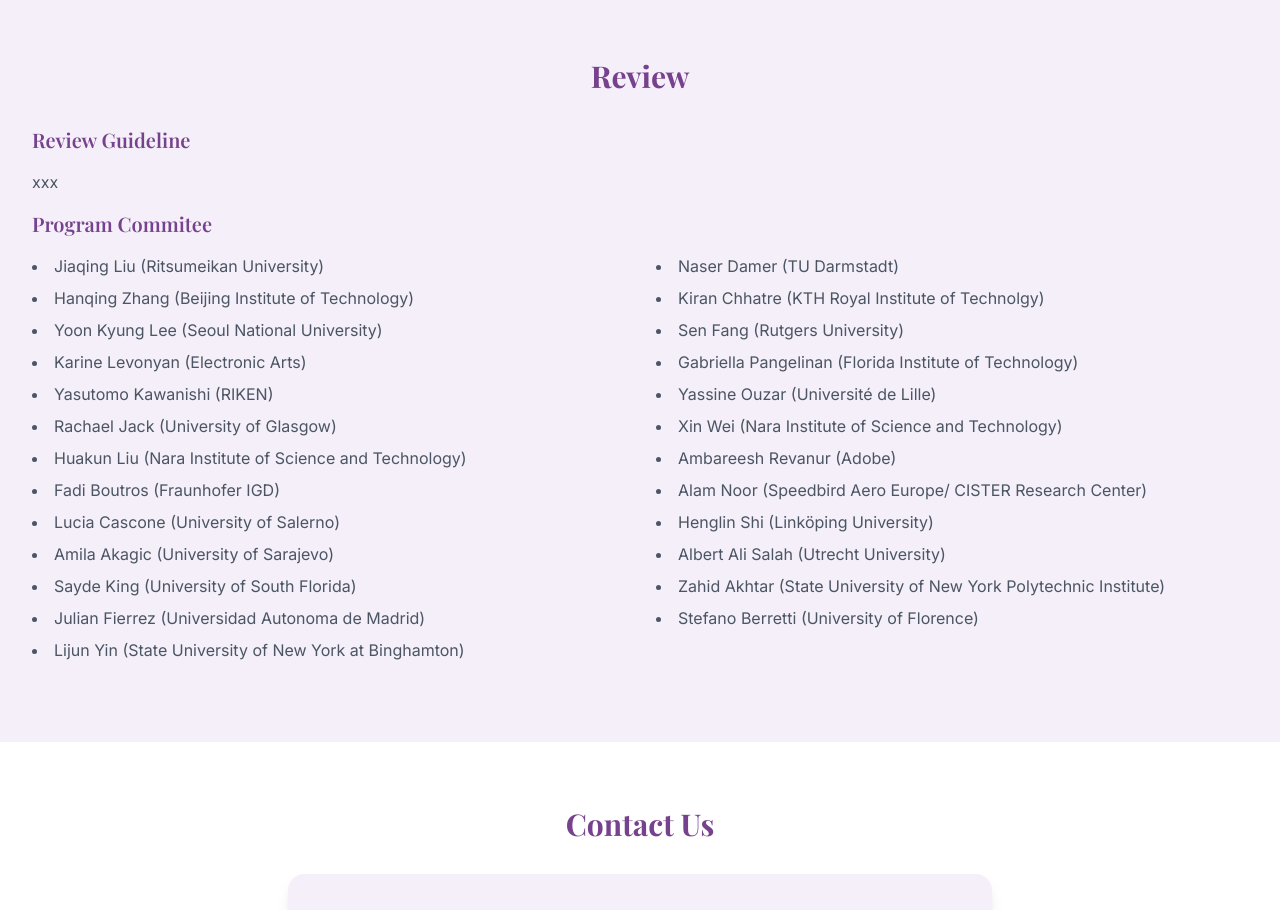
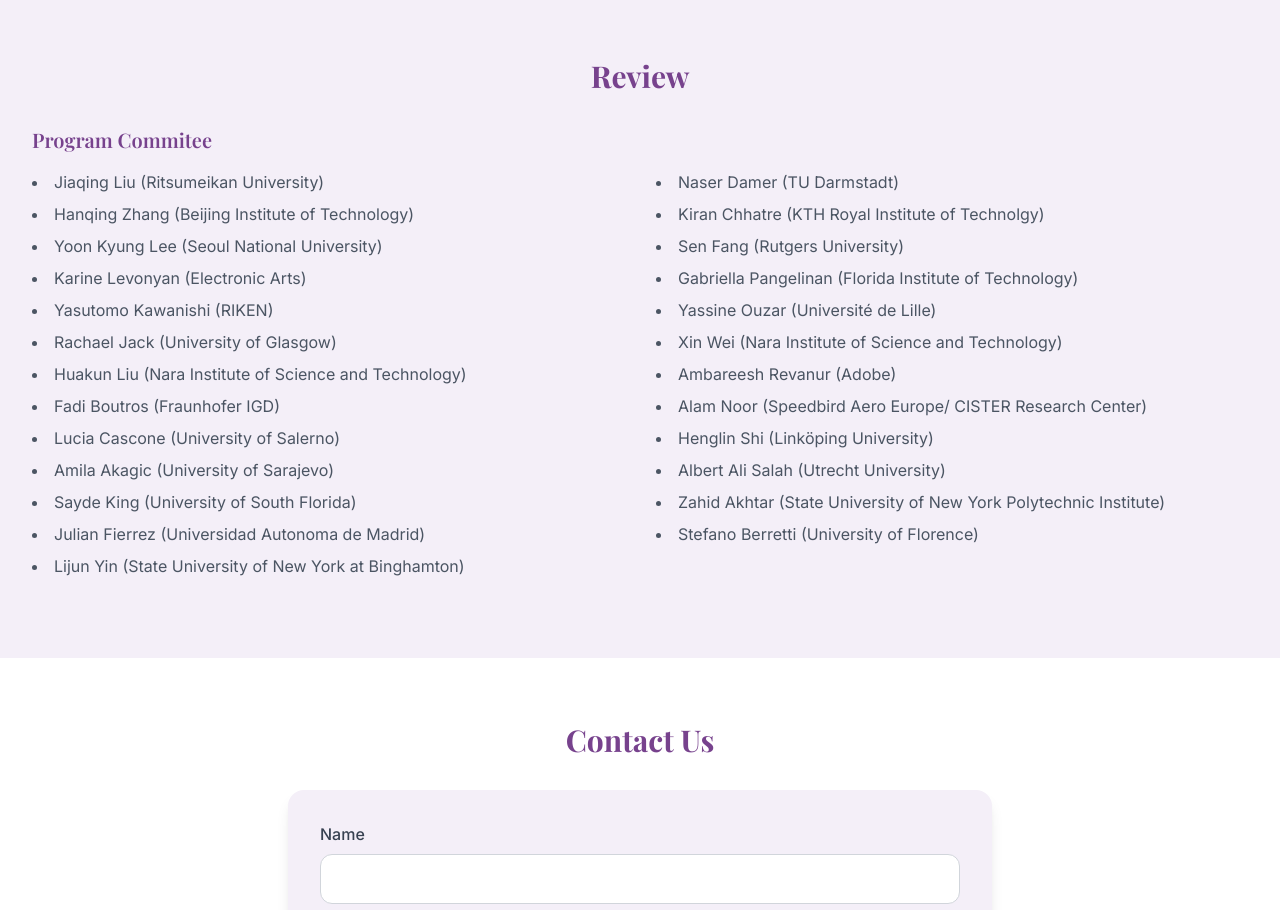
Before and after one commit to ElizaZhou96/EmpAI26, a React (Vite) app: page / in a window 1280 px wide. Shown: the part 5280-6190 px from the top of the page. Built offline with nearby package versions, Linux system fonts and the light colour scheme.

Commit message:
Update App.tsx

```diff
--- a/src/App.tsx
+++ b/src/App.tsx
@@ -443,10 +443,6 @@ function App() {
       <section id="review" className="py-16">
         <div className="max-w-7xl mx-auto px-4 sm:px-6 lg:px-8">
           <h2 className="text-3xl font-bold text-[#77428D] mb-8 text-center">Review</h2>
-            <h3 className="text-xl font-semibold text-[#77428D] mb-4">Review Guideline</h3>
-            <p className="text-gray-600 mb-4">
-            xxx
-            </p>
 
 			<h3 className="text-xl font-semibold text-[#77428D] mb-4">Program Commitee</h3>
             <p className="text-gray-600 mb-4">
```
